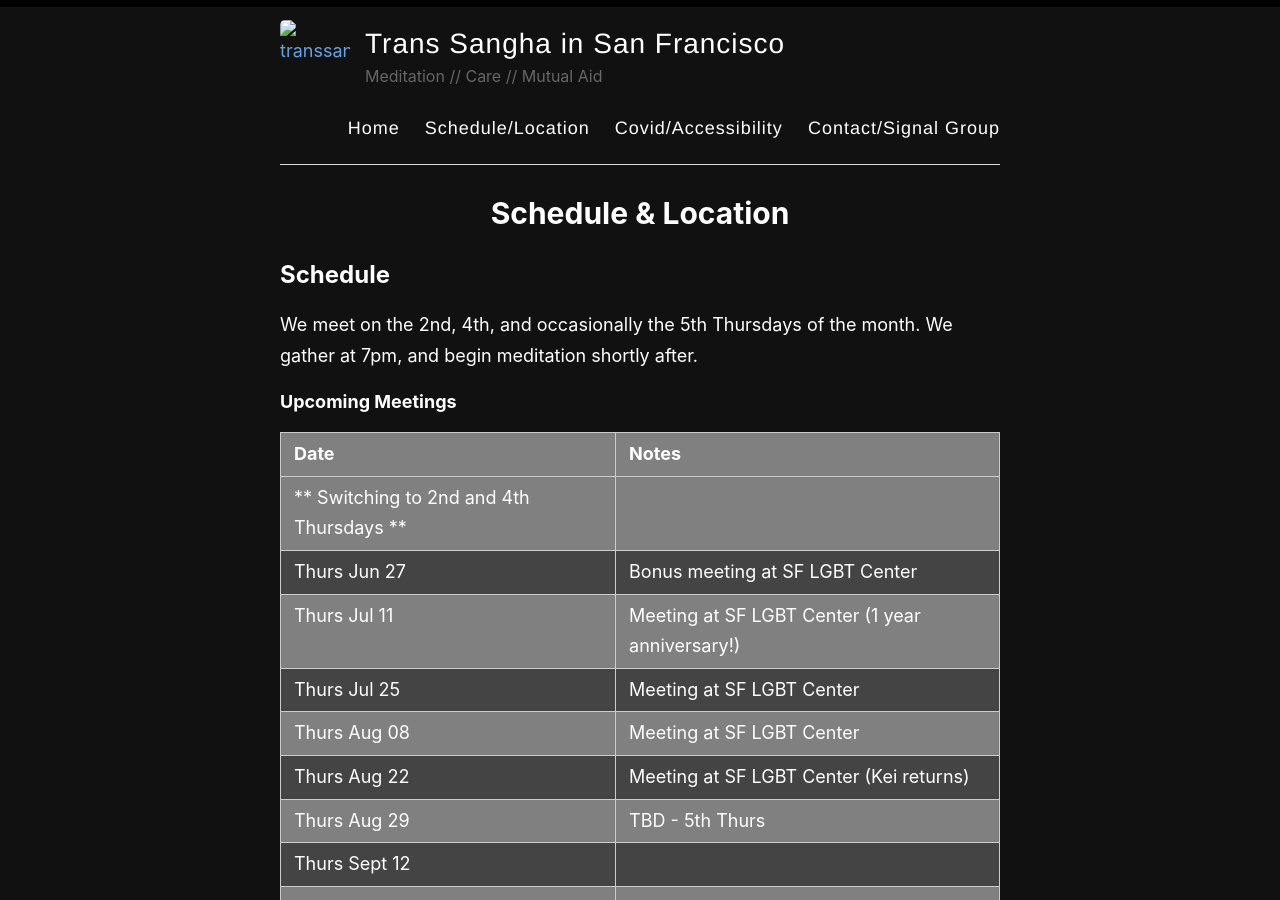
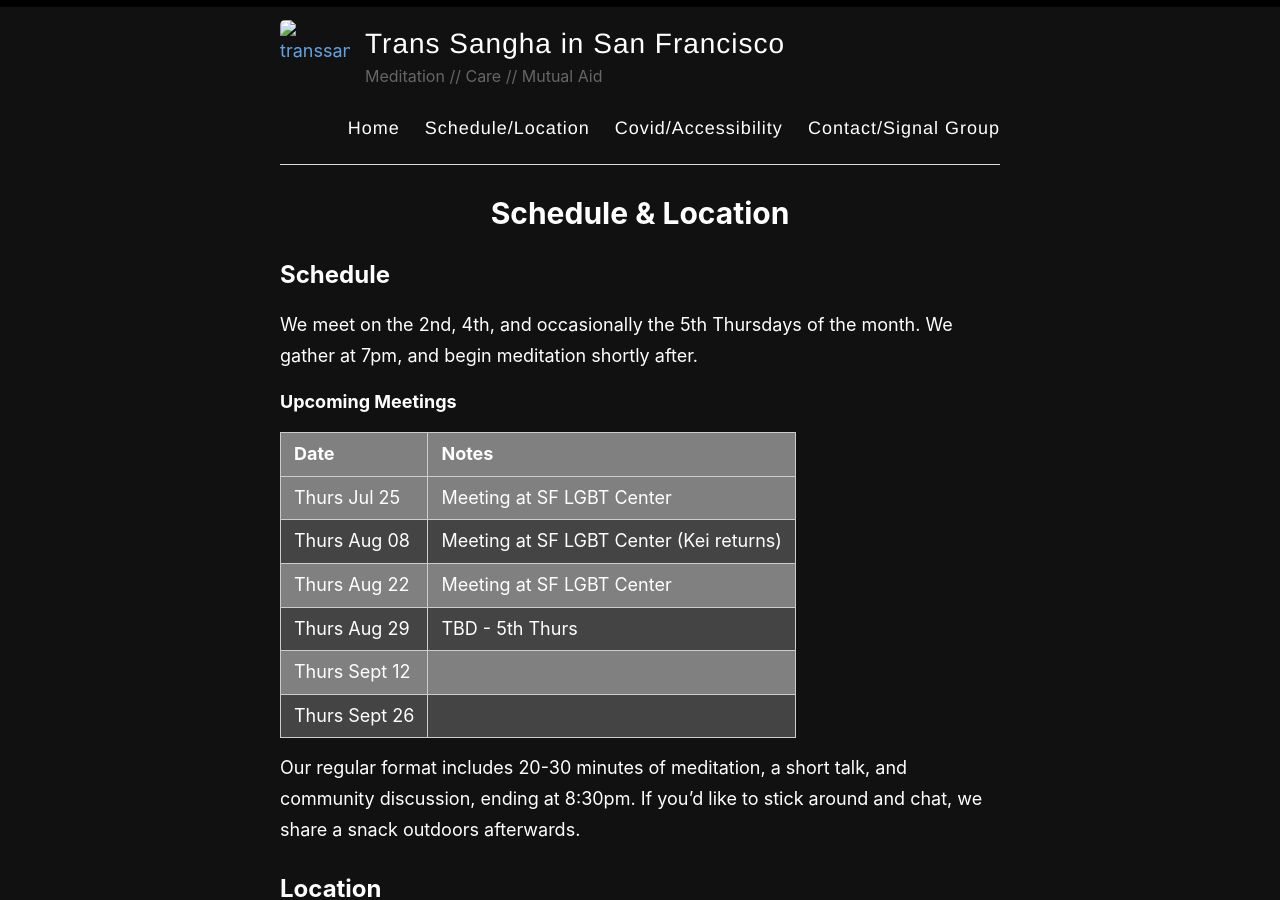
Before and after one commit to rykener/transsangha, a Jekyll site: the page built from _pages/schedule.md, in a window 1280 px wide and 900 px high. Built offline with Jekyll 4.4.1, drawn with Linux system fonts in a browser that asks for light colours.

Commit message:
Update schedule.md

```diff
--- a/_pages/schedule.md
+++ b/_pages/schedule.md
@@ -12,12 +12,9 @@ We meet on the 2nd, 4th, and occasionally the 5th Thursdays of the month. We gat
 
 | Date           | Notes
 |----------------|--------
-| ** Switching to 2nd and 4th Thursdays ** |
-| Thurs Jun 27   | Bonus meeting at SF LGBT Center
-| Thurs Jul 11   | Meeting at SF LGBT Center (1 year anniversary!)
 | Thurs Jul 25   | Meeting at SF LGBT Center
-| Thurs Aug 08   | Meeting at SF LGBT Center
-| Thurs Aug 22   | Meeting at SF LGBT Center (Kei returns)
+| Thurs Aug 08   | Meeting at SF LGBT Center (Kei returns)
+| Thurs Aug 22   | Meeting at SF LGBT Center
 | Thurs Aug 29   | TBD - 5th Thurs
 | Thurs Sept 12  |
 | Thurs Sept 26  |
```
